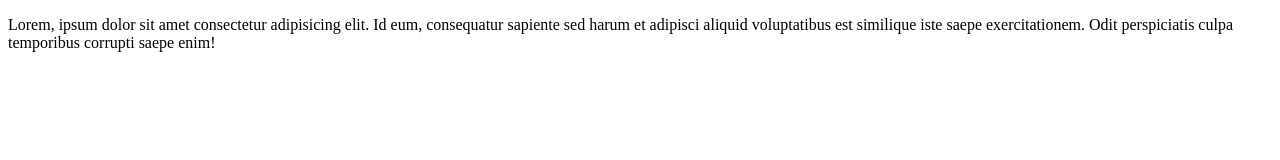
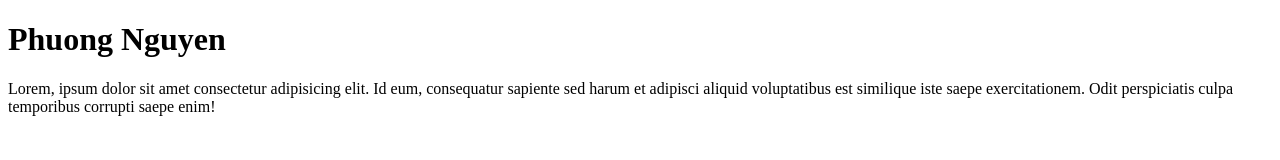
Before and after one commit to phuongsover1/git-tutorial, a plain HTML site: page index.html in a window 1280 px wide. Drawn offline with Linux system fonts and the light colour scheme.

Commit message:
Add my Name

```diff
--- a/index.html
+++ b/index.html
@@ -7,6 +7,7 @@
     <title>Document</title>
 </head>
 <body>
+    <h1>Phuong Nguyen</h1>
     <p>Lorem, ipsum dolor sit amet consectetur adipisicing elit. Id eum, consequatur sapiente sed harum et adipisci aliquid voluptatibus est similique iste saepe exercitationem. Odit perspiciatis culpa temporibus corrupti saepe enim!</p>
 </body>
 </html>
```
